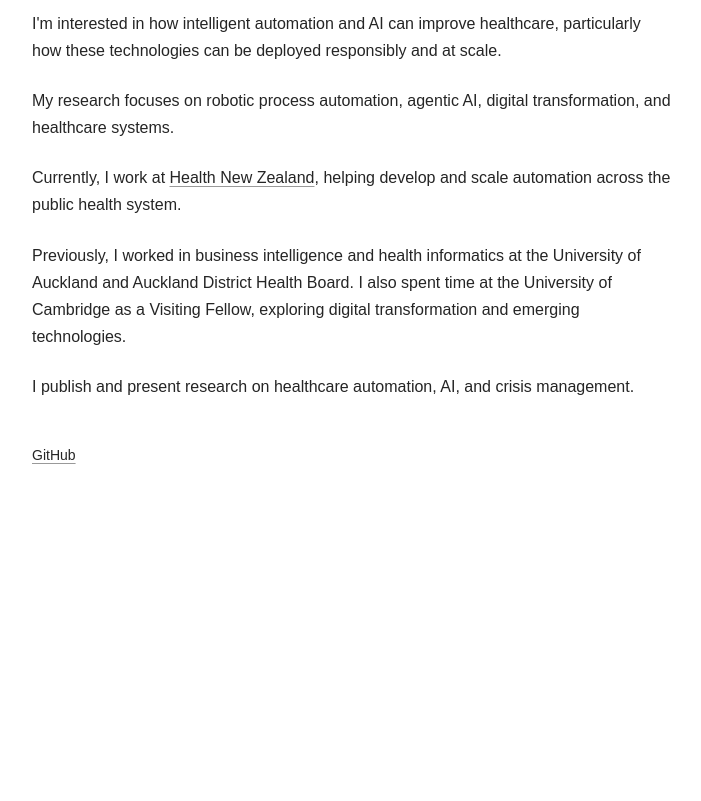
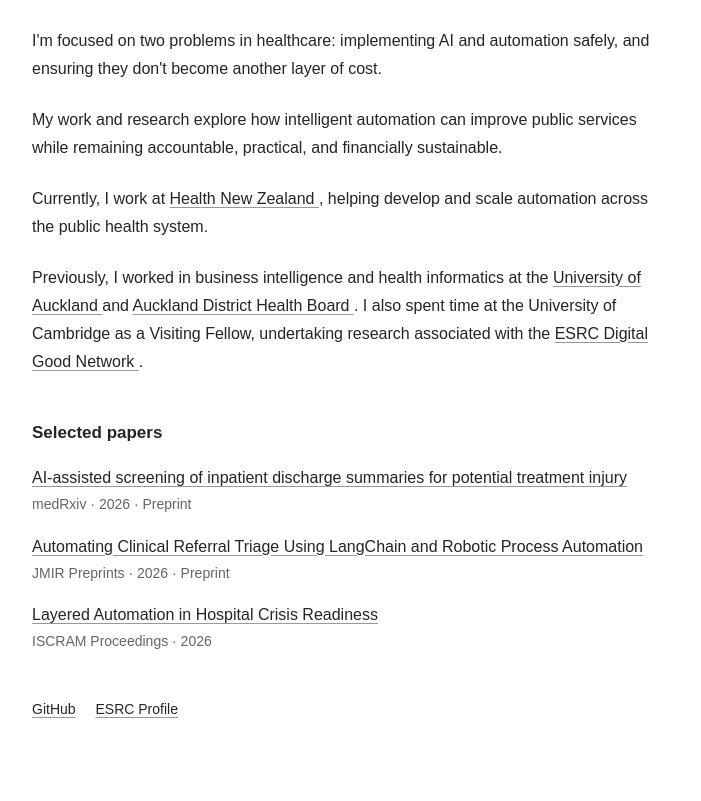
Before and after one commit to bhatnagar/bhatnagar.github.io, a plain HTML site: page index.html in a window 1280 px wide. Shown: the part 153-954 px from the top of the page, without its empty margins (288-989 px from the left). Before the commit the page ends 800 px from the top, so only its background shows below. Drawn offline with Linux system fonts and the light colour scheme.

Commit message:
Refactor index.html for better structure and styling
Updated HTML structure and styling for improved readability and organization.

```diff
--- a/index.html
+++ b/index.html
@@ -1,19 +1,173 @@
-<!doctype html>
+
+<!DOCTYPE html>
 <html lang="en">
 <head>
-<meta charset="utf-8"><meta name="viewport" content="width=device-width, initial-scale=1">
-<meta name="description" content="Parag Bhatnagar — intelligent automation, AI and healthcare research.">
-<title>Parag Bhatnagar</title>
-<style>
-*{box-sizing:border-box}body{margin:0;background:#fff;color:#252525;font:16px/1.7 Arial,Helvetica,sans-serif;-webkit-font-smoothing:antialiased}main{max-width:690px;margin:clamp(64px,12vh,128px) auto 80px;padding:0 25px}h1{font-size:26px;font-weight:600;letter-spacing:-.025em;line-height:1.25;margin:0 0 34px}p{margin:0 0 23px}a{color:inherit;text-decoration:underline;text-decoration-color:#999;text-underline-offset:3px}a:hover{text-decoration-color:currentColor}nav{margin-top:43px;font-size:14px}nav a{margin-right:16px}@media(max-width:600px){main{margin-top:56px;padding:0 24px}h1{font-size:25px;margin-bottom:28px}}
-</style>
+  <meta charset="UTF-8">
+  <meta name="viewport" content="width=device-width, initial-scale=1">
+
+  <title>Parag Bhatnagar</title>
+  <meta name="description" content="Parag Bhatnagar — intelligent automation, AI and healthcare research.">
+
+  <style>
+    * {
+      box-sizing: border-box;
+    }
+
+    body {
+      margin: 0;
+      background: #fff;
+      color: #252525;
+      font-family: Arial, Helvetica, sans-serif;
+      font-size: 16px;
+      line-height: 1.75;
+      -webkit-font-smoothing: antialiased;
+    }
+
+    main {
+      max-width: 690px;
+      margin: 100px auto 80px;
+      padding: 0 25px;
+    }
+
+    h1 {
+      font-size: 26px;
+      font-weight: 600;
+      letter-spacing: -0.5px;
+      margin: 0 0 34px;
+    }
+
+    h2 {
+      font-size: 17px;
+      font-weight: 600;
+      margin: 42px 0 17px;
+    }
+
+    p {
+      margin: 0 0 23px;
+    }
+
+    a {
+      color: inherit;
+      text-decoration: underline;
+      text-decoration-color: #999;
+      text-underline-offset: 3px;
+    }
+
+    a:hover {
+      text-decoration-color: currentColor;
+    }
+
+    ul {
+      list-style: none;
+      padding: 0;
+      margin: 0;
+    }
+
+    li {
+      margin-bottom: 16px;
+    }
+
+    .source {
+      font-size: 14px;
+      color: #666;
+    }
+
+    nav {
+      margin-top: 43px;
+      font-size: 14px;
+    }
+
+    nav a {
+      margin-right: 16px;
+    }
+
+    @media (max-width: 600px) {
+      main {
+        margin-top: 56px;
+        padding: 0 24px;
+      }
+    }
+  </style>
 </head>
-<body><main>
-<h1>Parag Bhatnagar</h1>
-<p>I'm interested in how intelligent automation and AI can improve healthcare, particularly how these technologies can be deployed responsibly and at scale.</p>
-<p>My research focuses on robotic process automation, agentic AI, digital transformation, and healthcare systems.</p>
-<p>Currently, I work at <a href="https://www.health.govt.nz/">Health New Zealand</a>, helping develop and scale automation across the public health system.</p>
-<p>Previously, I worked in business intelligence and health informatics at the University of Auckland and Auckland District Health Board. I also spent time at the University of Cambridge as a Visiting Fellow, exploring digital transformation and emerging technologies.</p>
-<p>I publish and present research on healthcare automation, AI, and crisis management.</p>
-<nav aria-label="External links"><a href="https://github.com/bhatnagar">GitHub</a></nav>
-</main></body></html>
+
+<body>
+  <main>
+
+    <h1>Parag Bhatnagar</h1>
+
+    <p>
+      I'm focused on two problems in healthcare:
+      implementing AI and automation safely, and ensuring
+      they don't become another layer of cost.
+    </p>
+
+    <p>
+      My work and research explore how intelligent automation
+      can improve public services while remaining accountable,
+      practical, and financially sustainable.
+    </p>
+
+    <p>
+      Currently, I work at
+      <a href="https://www.tewhatuora.govt.nz/">
+        Health New Zealand
+      </a>,
+      helping develop and scale automation across the
+      public health system.
+    </p>
+
+    <p>
+      Previously, I worked in business intelligence and
+      health informatics at the
+      <a href="https://www.auckland.ac.nz/">
+        University of Auckland
+      </a>
+      and
+      <a href="https://www.tewhatuora.govt.nz/">
+        Auckland District Health Board
+      </a>.
+      I also spent time at the University of Cambridge
+      as a Visiting Fellow, undertaking research associated
+      with the
+      <a href="https://digitalgood.net/about/researchers/">
+        ESRC Digital Good Network
+      </a>.
+    </p>
+
+    <h2>Selected papers</h2>
+
+    <ul>
+      <li>
+        <a href="https://doi.org/10.64898/2026.10.09.26365175">
+          AI-assisted screening of inpatient discharge
+          summaries for potential treatment injury
+        </a>
+        <div class="source">medRxiv · 2026 · Preprint</div>
+      </li>
+
+      <li>
+        <a href="https://preprints.jmir.org/preprint/112998">
+          Automating Clinical Referral Triage Using
+          LangChain and Robotic Process Automation
+        </a>
+        <div class="source">JMIR Preprints · 2026 · Preprint</div>
+      </li>
+
+      <li>
+        <a href="https://doi.org/10.59297/qhp0ad22">
+          Layered Automation in Hospital Crisis Readiness
+        </a>
+        <div class="source">ISCRAM Proceedings · 2026</div>
+      </li>
+    </ul>
+
+    <nav>
+      <a href="https://github.com/bhatnagar">GitHub</a>
+      <a href="https://digitalgood.net/about/researchers/">
+        ESRC Profile
+      </a>
+    </nav>
+
+  </main>
+</body>
+</html>
```
